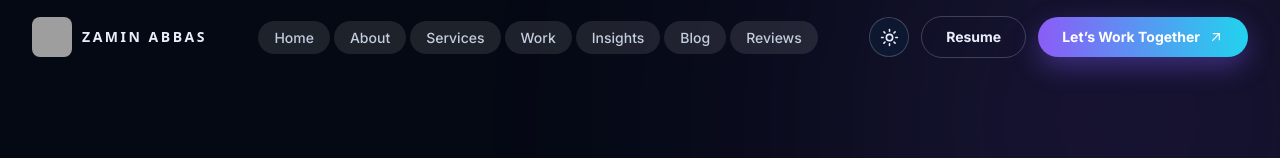
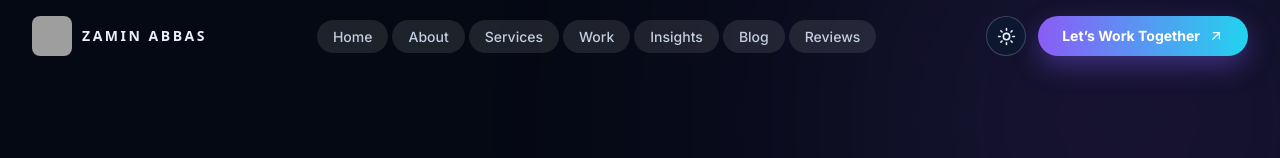
Before and after one commit to zaminabbas28-bot/zaminabbas, a Next.js app: page / in a window 1280 px wide. Shown: the top 158 px of the page. Built offline with nearby package versions, Linux system fonts and the light colour scheme; grey boxes are pictures that could not be loaded.

Commit message:
Remove Resume button from header (desktop + mobile menu)

```diff
--- a/components/Header.tsx
+++ b/components/Header.tsx
@@ -65,13 +65,6 @@ export default function Header() {
         <div className="hidden items-center gap-3 lg:flex">
           <ThemeToggle />
           <Link
-            href="/Rana-Zamin-CV.pdf"
-            download
-            className="inline-flex items-center gap-1.5 rounded-full border border-black/20 px-6 py-2.5 text-sm font-bold text-mist-100 transition hover:border-violet hover:text-violet dark:border-white/20"
-          >
-            Resume
-          </Link>
-          <Link
             href={SITE.whatsapp}
             target="_blank"
             rel="noopener noreferrer"
@@ -117,16 +110,6 @@ export default function Header() {
             ))}
             <li className="pt-1">
               <Link
-                href="/Rana-Zamin-CV.pdf"
-                download
-                onClick={() => setOpen(false)}
-                className="flex items-center justify-center gap-2 rounded-2xl border border-black/15 px-4 py-3 text-base font-bold text-mist-100 dark:border-white/15"
-              >
-                Resume
-              </Link>
-            </li>
-            <li className="pt-1">
-              <Link
                 href={SITE.whatsapp}
                 target="_blank"
                 rel="noopener noreferrer"
```
